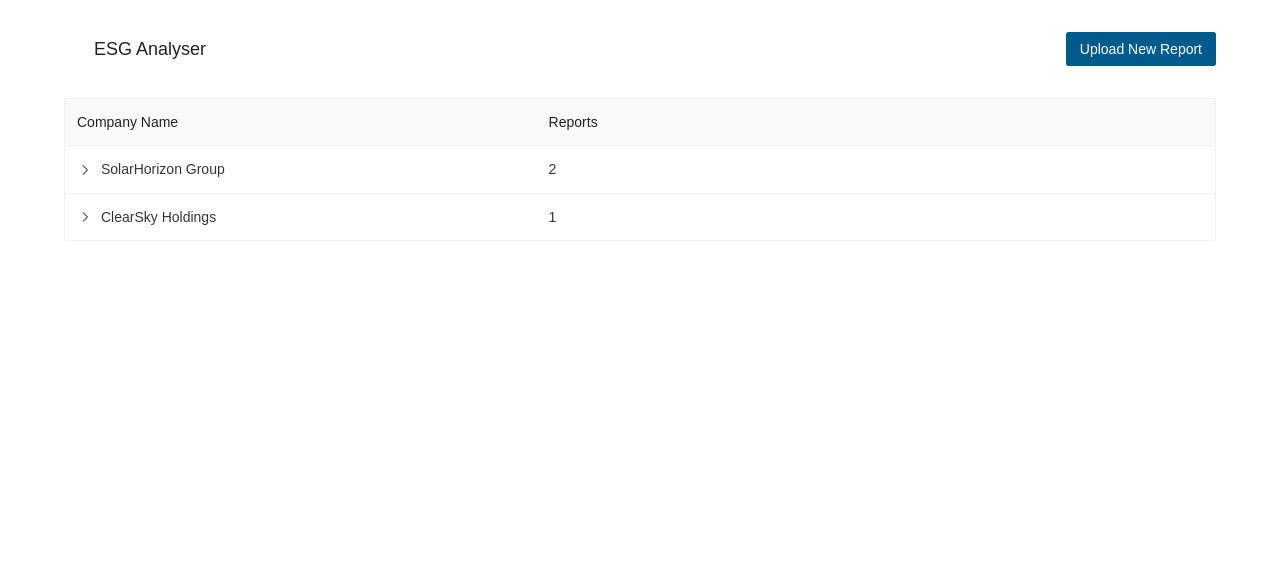
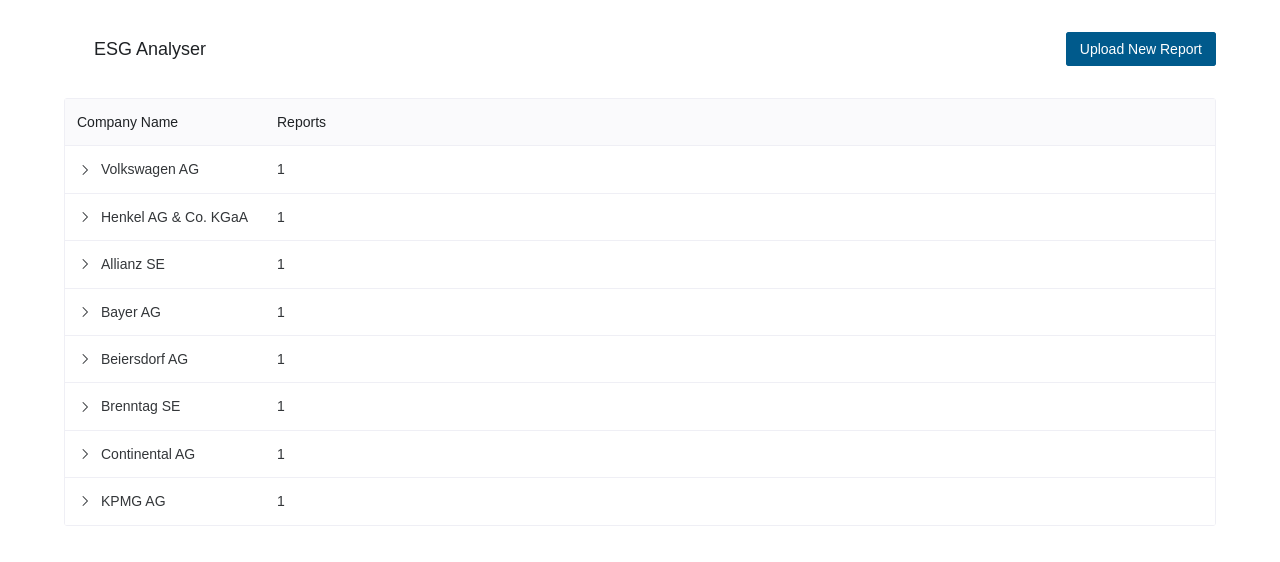
Before and after one commit to alenabauer/kfw_team_04_esg_vue_app, a Vue app: page / in a window 1280 px wide. Shown: the top 562 px of the page. Built offline with nearby package versions, Linux system fonts and the light colour scheme; some icons are missing.

Commit message:
mock all data

```diff
--- a/src/components/ClientList.vue
+++ b/src/components/ClientList.vue
@@ -24,7 +24,9 @@
   {
     title: 'Company Name',
     key: 'client',
-    render: (row) => row.client || row.name
+    render: (row) => row.client || row.name,
+    flexGrow: 0,
+    width: 200
   },
   {
     title: 'Reports',
--- a/src/components/PageHeader.vue
+++ b/src/components/PageHeader.vue
@@ -1,4 +1,5 @@
 <template>
+  <div>
     <n-page-header style="margin-bottom: 2rem; color: #005a8c">
       <template #title>ESG Analyser</template>
       <template #avatar>
@@ -26,6 +27,7 @@
       />
       <FileUpload :data="getExtraData" v-if="selectedClientId" />
     </n-modal>
+  </div>
 </template>
 
 <script setup>
@@ -46,8 +48,6 @@
   label: client.client,
   value: client.clientId
 }))
-console.log(clients)
-console.log(clientOptions)
 
 const getExtraData = () => {
   return {
--- a/src/components/ReportAnalysis.vue
+++ b/src/components/ReportAnalysis.vue
@@ -4,7 +4,7 @@
       <router-link to="/">Home</router-link>
     </n-breadcrumb-item>
     <n-breadcrumb-item>Clients</n-breadcrumb-item>
-    <n-breadcrumb-item>{{ clientId }}</n-breadcrumb-item>
+    <n-breadcrumb-item v-if="client">{{ client?.client }}</n-breadcrumb-item>
     <n-breadcrumb-item>Reports</n-breadcrumb-item>
     <n-breadcrumb-item v-if="report">{{ report.title }}</n-breadcrumb-item>
   </n-breadcrumb>
@@ -22,8 +22,9 @@
 </template>
 
 <script setup>
-import { onMounted, ref, defineProps, computed } from 'vue'
+import { onMounted, ref, defineProps, computed, toRefs } from 'vue'
 import { useClientsStore } from '@/stores/store'
+import { storeToRefs } from 'pinia'
 import { NList, NListItem, NThing, NBreadcrumb, NBreadcrumbItem } from 'naive-ui'
 
 const props = defineProps({
@@ -38,7 +39,14 @@
 })
 
 const store = useClientsStore()
+const { clients } = storeToRefs(store)
+const { clientId } = toRefs(props)
 const report = ref(null)
+
+const client = computed(() => {
+  return clients.value.find((client) => client.clientId === parseInt(clientId.value, 10))
+})
+
 const answers = computed(() => report.value?.analysis?.answers)
 
 onMounted(async () => {
--- a/src/stores/store.js
+++ b/src/stores/store.js
@@ -1,84 +1,73 @@
 import { defineStore } from 'pinia'
-// import axios from 'axios'
 
-export const useClientsStore = defineStore('clients', {
-  state: () => ({
-    clients: [
-      {
-        client: 'SolarHorizon Group',
-        clientId: 1,
-        children: []
-      },
-      {
-        client: 'ClearSky Holdings',
-        clientId: 2,
-        children: []
-      }
-    ]
-  }),
-  getters: {
-    getClients(state) {
-      return state.clients
-    }
-  },
-  actions: {
-    async fetchReports(clientId) {
-      try {
-        // const response = await axios.get(`/api/reports?clientId=${clientId}`)
-        let mockData = []
-        if (clientId === 1) {
-          mockData = [
+const mockReports = {
+  1: [
     {
       clientId: 1,
-              reportId: 'cl_1_rep_1',
-              report: 'Report 1',
-              timestamp: '2024-06-01T12:00:00Z'
-            },
-            {
-              clientId: 1,
-              reportId: 'cl_1_rep_2',
-              report: 'Report 2',
-              timestamp: '2024-06-02T12:00:00Z'
+      reportId: 'client_1_report_2023',
+      report: '2023_Volkswagen_Group_Nachhaltigkeitsbericht',
+      timestamp: '2023-12-01'
     }
-          ]
-        } else if (clientId === 2) {
-          mockData = [
+  ],
+  2: [
     {
       clientId: 2,
-              report: 'Report 3',
-              reportId: 'cl_2_rep_1',
-              timestamp: '2024-06-03T12:00:00Z'
+      reportId: '2023-nachhaltigkeitsbericht',
+      report: 'client_2_report_2023',
+      timestamp: '2023-12-01'
+    }
+  ],
+  3: [
+    {
+      clientId: 3,
+      reportId: 'Allianz_Group_Sustainability_Report_2023-web',
+      report: 'client_3_report_2023',
+      timestamp: '2023-12-03'
+    }
+  ],
+  4: [
+    {
+      clientId: 4,
+      reportId: 'bayer-nachhaltigkeitsbericht-2023',
+      report: 'client_4_report_2023',
+      timestamp: '2023-12-01'
+    }
+  ],
+  5: [
+    {
+      clientId: 5,
+      reportId: 'Beiersdorf-geschaeftsbericht-2023-de',
+      report: 'client_5_report_2023',
+      timestamp: '2023-12-01'
+    }
+  ],
+  6: [
+    {
+      clientId: 6,
+      reportId: 'brenntag-nachhaltigkeitsbericht-2023',
+      report: 'client_6_report_2023',
+      timestamp: '2023-12-01'
+    }
+  ],
+  7: [
+    {
+      clientId: 7,
+      reportId: 'continental-sustainability-report-2023',
+      report: 'client_7_report_2023',
+      timestamp: '2023-12-01'
+    }
+  ],
+  8: [
+    {
+      clientId: 8,
+      reportId: 'nichtfinanzieller-bericht-2023',
+      report: 'client_8_report_2023',
+      timestamp: '2023-12-01'
     }
   ]
 }
-        let response = { data: mockData }
-        const client = this.clients.find((c) => c.clientId === clientId)
 
-        if (client) {
-          client.children = response.data
-        }
-      } catch (error) {
-        console.error('Failed to fetch reports:', error)
-      }
-    },
-    async fetchAllClientsReports() {
-      for (const client of this.clients) {
-        await this.fetchReports(client.clientId)
-      }
-    },
-
-    async fetchReportById(reportId) {
-      console.log('Fetching report with id: ', reportId)
-      try {
-        // const response = await axios.get(`/api/reports/${reportId}`)
-        let mockData = {}
-        if (reportId === 'cl_1_rep_1') {
-          mockData = {
-            clientId: 1,
-            reportId: 'cl_1_rep_1',
-            title: 'Report 1',
-            timestamp: '2024-06-01T12:00:00Z',
-            analysis: {
+const mockAnalysis = {
   answers: [
     {
       question_id: 1,
@@ -102,10 +91,105 @@
     }
   ]
 }
+
+const mockReportsDetails = {
+  client_1_report_2023: {
+    clientId: 1,
+    reportId: 'client_1_report_2023',
+    title: 'Volkswagen Group Nachhaltigkeitsbericht 2023',
+    timestamp: '2023-12-01',
+    analysis: mockAnalysis
+  },
+  '2023-nachhaltigkeitsbericht': {
+    clientId: 2,
+    reportId: '2023-nachhaltigkeitsbericht',
+    title: 'Henkel Nachhaltigkeitsbericht 2023',
+    timestamp: '2023-12-01',
+    analysis: mockAnalysis
+  },
+  'Allianz_Group_Sustainability_Report_2023-web': {
+    clientId: 3,
+    reportId: 'Allianz_Group_Sustainability_Report_2023-web',
+    title: 'Allianz Group Sustainability Report 2023',
+    timestamp: '2023-12-03',
+    analysis: mockAnalysis
+  },
+  'bayer-nachhaltigkeitsbericht-2023': {
+    clientId: 4,
+    reportId: 'bayer-nachhaltigkeitsbericht-2023',
+    title: 'Bayer Nachhaltigkeitsbericht 2023',
+    timestamp: '2023-12-01',
+    analysis: mockAnalysis
+  },
+  'Beiersdorf-geschaeftsbericht-2023-de': {
+    clientId: 5,
+    reportId: 'Beiersdorf-geschaeftsbericht-2023-de',
+    title: 'Beiersdorf Geschäftsbericht 2023',
+    timestamp: '2023-12-01',
+    analysis: mockAnalysis
+  },
+  'brenntag-nachhaltigkeitsbericht-2023': {
+    clientId: 6,
+    reportId: 'brenntag-nachhaltigkeitsbericht-2023',
+    title: 'Brenntag Nachhaltigkeitsbericht 2023',
+    timestamp: '2023-12-01',
+    analysis: mockAnalysis
+  },
+  'continental-sustainability-report-2023': {
+    clientId: 7,
+    reportId: 'continental-sustainability-report-2023',
+    title: 'Continental Sustainability Report 2023',
+    timestamp: '2023-12-01',
+    analysis: mockAnalysis
+  },
+  'nichtfinanzieller-bericht-2023': {
+    clientId: 8,
+    reportId: 'nichtfinanzieller-bericht-2023',
+    title: 'KPMG Nichtfinanzieller Bericht 2023',
+    timestamp: '2023-12-01',
+    analysis: mockAnalysis
   }
 }
-        let response = { data: mockData }
-        return response.data
+
+export const useClientsStore = defineStore('clients', {
+  state: () => ({
+    clients: [
+      { client: 'Volkswagen AG', clientId: 1, children: [] },
+      { client: 'Henkel AG & Co. KGaA', clientId: 2, children: [] },
+      { client: 'Allianz SE', clientId: 3, children: [] },
+      { client: 'Bayer AG', clientId: 4, children: [] },
+      { client: 'Beiersdorf AG', clientId: 5, children: [] },
+      { client: 'Brenntag SE', clientId: 6, children: [] },
+      { client: 'Continental AG', clientId: 7, children: [] },
+      { client: 'KPMG AG', clientId: 8, children: [] }
+    ]
+  }),
+  getters: {
+    getClients(state) {
+      return state.clients
+    }
+  },
+  actions: {
+    async fetchReports(clientId) {
+      try {
+        // todo: fetch reports from API
+        const client = this.clients.find((c) => c.clientId === clientId)
+        if (client) {
+          client.children = mockReports[clientId] || []
+        }
+      } catch (error) {
+        console.error('Failed to fetch reports:', error)
+      }
+    },
+    async fetchAllClientsReports() {
+      for (const client of this.clients) {
+        await this.fetchReports(client.clientId)
+      }
+    },
+    async fetchReportById(reportId) {
+      try {
+        // todo: fetch report from API
+        return mockReportsDetails[reportId] || {}
       } catch (error) {
         console.error('Failed to fetch report:', error)
       }
```
Lines whose indentation alone changed are shown as unchanged.
